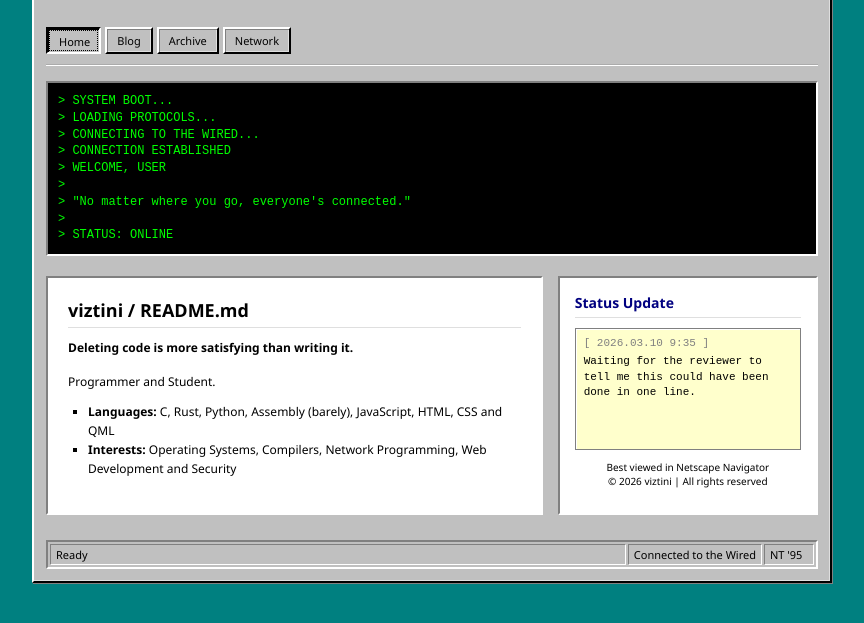
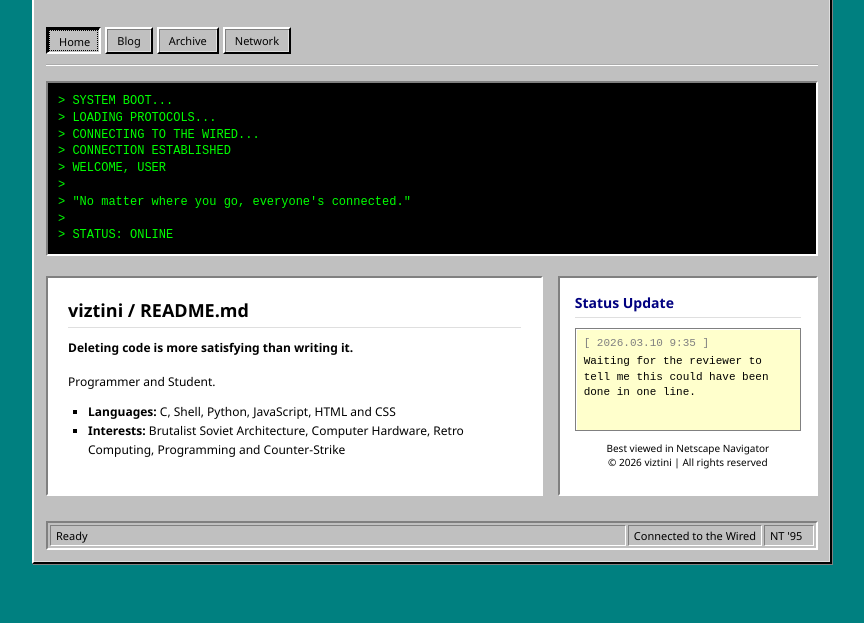
Before and after one commit to viztini/viztini.github.io, a plain HTML site: page index.html in a window 1280 px wide. Shown: the part 101-724 px from the top of the page, without its empty margins (208-1072 px from the left). Drawn offline with Linux system fonts and the light colour scheme.

Commit message:
Update index.html

```diff
--- a/index.html
+++ b/index.html
@@ -70,10 +70,9 @@
                                 <p style="margin-bottom: 10px;">Programmer and Student.</p>
 
                                 <ul style="list-style-type: square; margin-left: 20px; margin-bottom: 15px;">
-                                    <li><strong>Languages:</strong> C, Rust, Python, Assembly (barely), JavaScript,
-                                        HTML, CSS and QML</li>
-                                    <li><strong>Interests:</strong> Operating Systems, Compilers, Network Programming,
-                                        Web Development and Security</li>
+                                    <li><strong>Languages:</strong> C, Shell, Python, JavaScript,
+                                        HTML and CSS</li>
+                                    <li><strong>Interests:</strong> Brutalist Soviet Architecture, Computer Hardware, Retro Computing, Programming and Counter-Strike</li>
                                 </ul>
                             </div>
                         </div>
```
